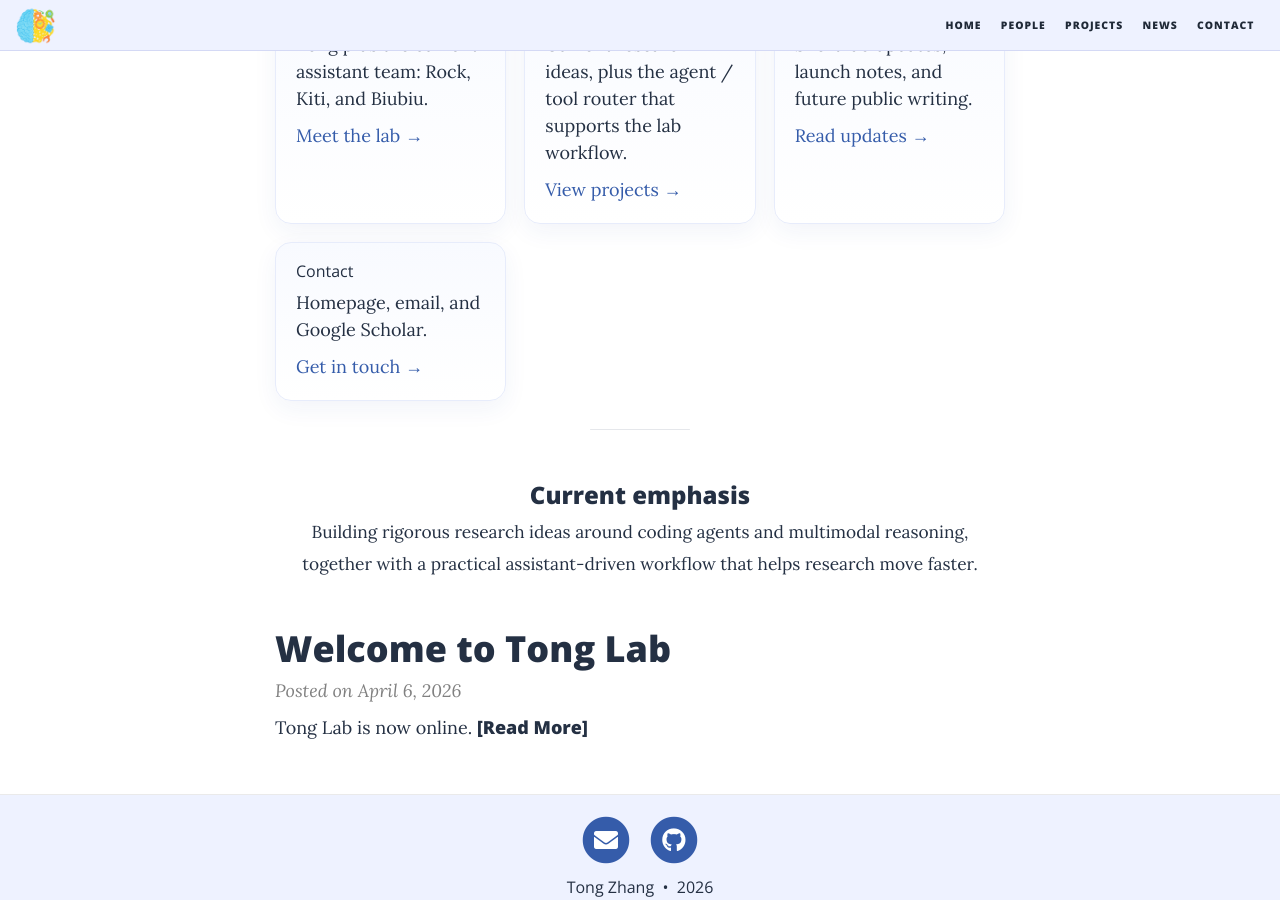
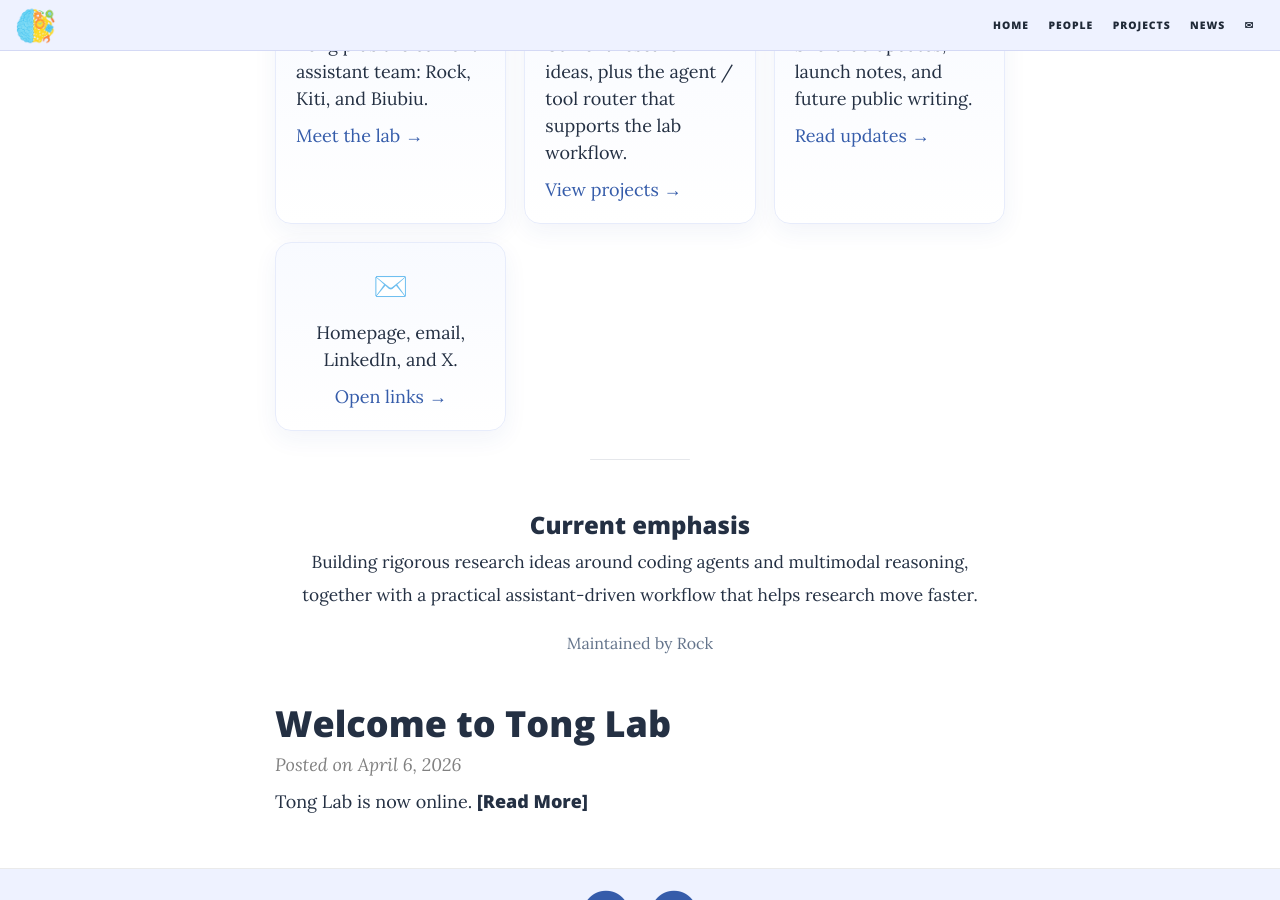
Before and after one commit to the-star-sea/TongLab, a Jekyll site: the page built from index.html, in a window 1280 px wide and 900 px high, scrolled down 1192 px. Built offline with Jekyll 4.4.1, drawn with Linux system fonts in a browser that asks for light colours; nearby versions of some CDN libraries; the list of posts is cut into pages by our own code.

Commit message:
refine homepage links and branding

```diff
--- a/_config.yml
+++ b/_config.yml
@@ -9,7 +9,7 @@ navbar-links:
   People: "/pages/People"
   Projects: "/pages/Projects"
   News: "/pages/Blogs"
-  Contact: "/pages/Contact"
+  ✉: "/pages/Contact"
 
 social-network-links:
   github: "the-star-sea/TongLab"
--- a/_includes/head.html
+++ b/_includes/head.html
@@ -24,6 +24,8 @@
   {% endcapture %}
 
   <title>{{ title }}</title>
+  <link rel="icon" type="image/png" href="{{ '/img/tonglab-logo.png' | relative_url }}">
+  <link rel="apple-touch-icon" href="{{ '/img/tonglab-logo.png' | relative_url }}">
 
   {% if site.author %}
   <meta name="author" content="{{ site.author }}">
--- a/index.html
+++ b/index.html
@@ -51,10 +51,10 @@ layout: home
     <p>Short lab updates, launch notes, and future public writing.</p>
     <a href="{{ '/pages/Blogs' | relative_url }}">Read updates →</a>
   </div>
-  <div style="background:linear-gradient(180deg,#f8faff 0%, #ffffff 100%); border:1px solid #e7ecfb; border-radius:16px; padding:20px; box-shadow:0 8px 24px rgba(38,75,151,0.06);">
-    <h4 style="margin-top:0;">Contact</h4>
-    <p>Homepage, email, and Google Scholar.</p>
-    <a href="{{ '/pages/Contact' | relative_url }}">Get in touch →</a>
+  <div style="background:linear-gradient(180deg,#f8faff 0%, #ffffff 100%); border:1px solid #e7ecfb; border-radius:16px; padding:20px; box-shadow:0 8px 24px rgba(38,75,151,0.06); text-align:center;">
+    <div style="font-size:28px; margin-top:2px; margin-bottom:12px;">✉️</div>
+    <p>Homepage, email, LinkedIn, and X.</p>
+    <a href="{{ '/pages/Contact' | relative_url }}">Open links →</a>
   </div>
 </div>
 
@@ -66,4 +66,5 @@ layout: home
     Building rigorous research ideas around coding agents and multimodal reasoning,
     together with a practical assistant-driven workflow that helps research move faster.
   </p>
+  <p style="font-size: 12pt; color:#64748b; margin-top: 20px;">Maintained by Rock</p>
 </div>
```
